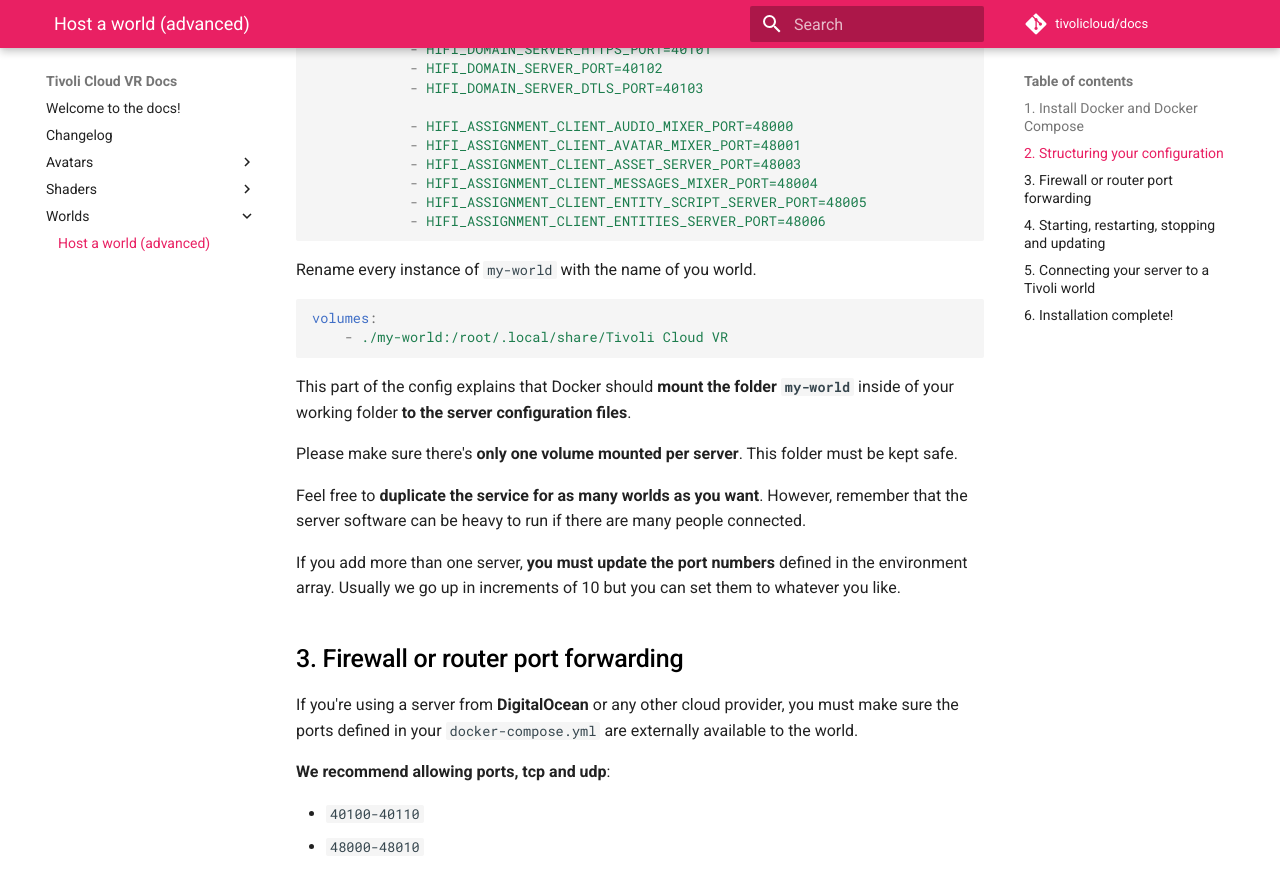
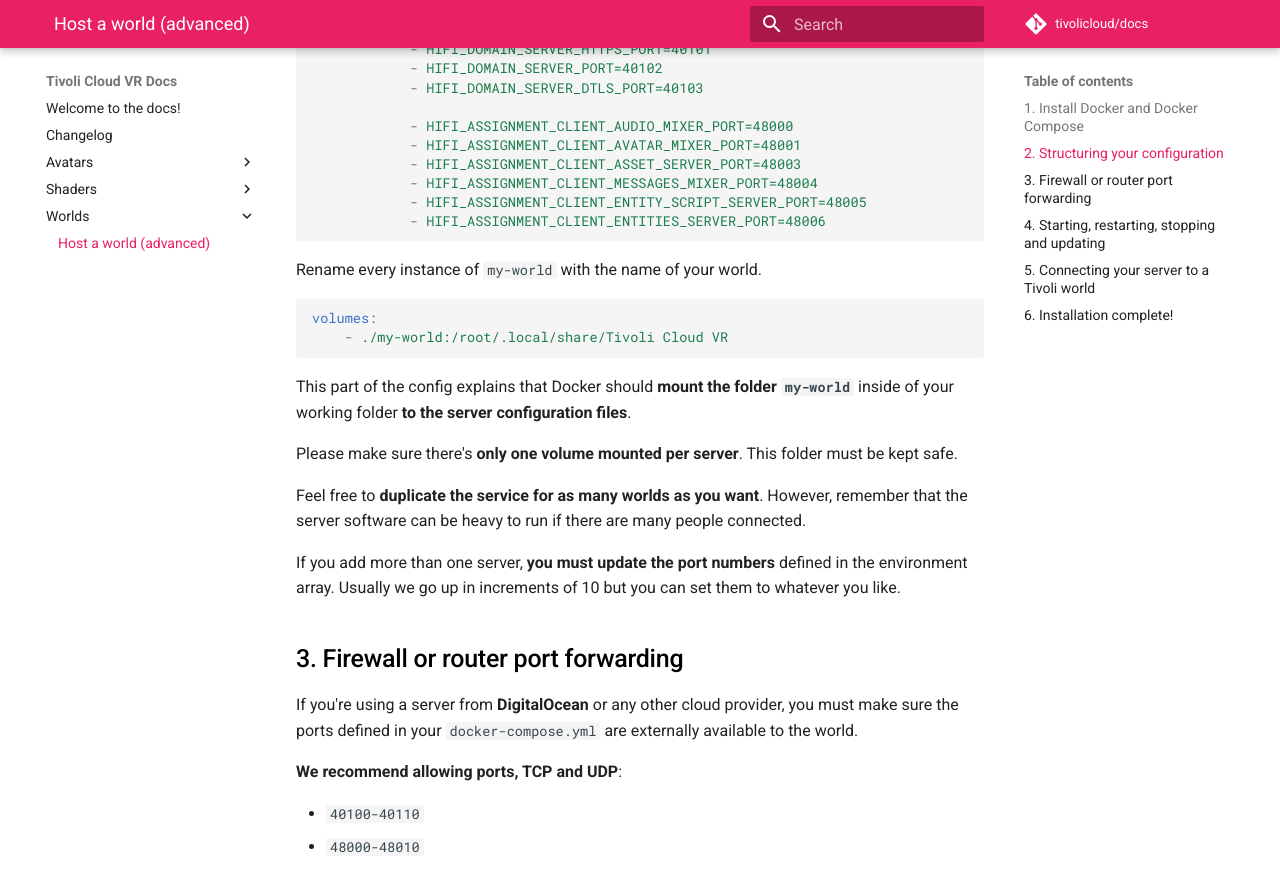
Before and after one commit to Nex-Pro/docs, an MkDocs documentation site: the page built from docs/worlds/host-a-world-advanced.md, in a window 1280 px wide and 900 px high, scrolled down 1558 px. Shown: the top 892 px of the window. Built offline with MkDocs 1.6.1 and Material for MkDocs 9.7.7, drawn with Linux system fonts in a browser that asks for light colours.

Commit message:
Typo fixes

````diff
--- a/docs/worlds/host-a-world-advanced.md
+++ b/docs/worlds/host-a-world-advanced.md
@@ -7,7 +7,7 @@
 You will need:
 
 -   a little bit of knowledge of how **Docker** works
--   a machine with any distribution of **Linux 64 bit** installed.
+-   a machine with any distribution of **Linux 64 bit** installed
 
 ## 1. Install Docker and Docker Compose
 
@@ -83,7 +83,7 @@
             - HIFI_ASSIGNMENT_CLIENT_ENTITIES_SERVER_PORT=48006
 ```
 
-Rename every instance of `my-world` with the name of you world.
+Rename every instance of `my-world` with the name of your world.
 
 ```yml
 volumes:
@@ -102,7 +102,7 @@
 
 If you're using a server from **DigitalOcean** or any other cloud provider, you must make sure the ports defined in your `docker-compose.yml` are externally available to the world.
 
-**We recommend allowing ports, tcp and udp**:
+**We recommend allowing ports, TCP and UDP**:
 
 -   `40100-40110`
 -   `48000-48010`
@@ -139,7 +139,7 @@
     -   Click **"Create new world"** and fill as much as you can.
     -   Once your world has been created, click **"Generate new access token"** and copy the token.
         -   This is a **secret key that binds your server to your world**. You can revoke it at any time by generating a new token.
-    -   Go back to your **server web page and paste the token**. Click **"OK"**
+    -   Go back to your **server web page and paste the token**. Click **"OK"**.
 
 -   **Step 2 of 3**:
 
````
